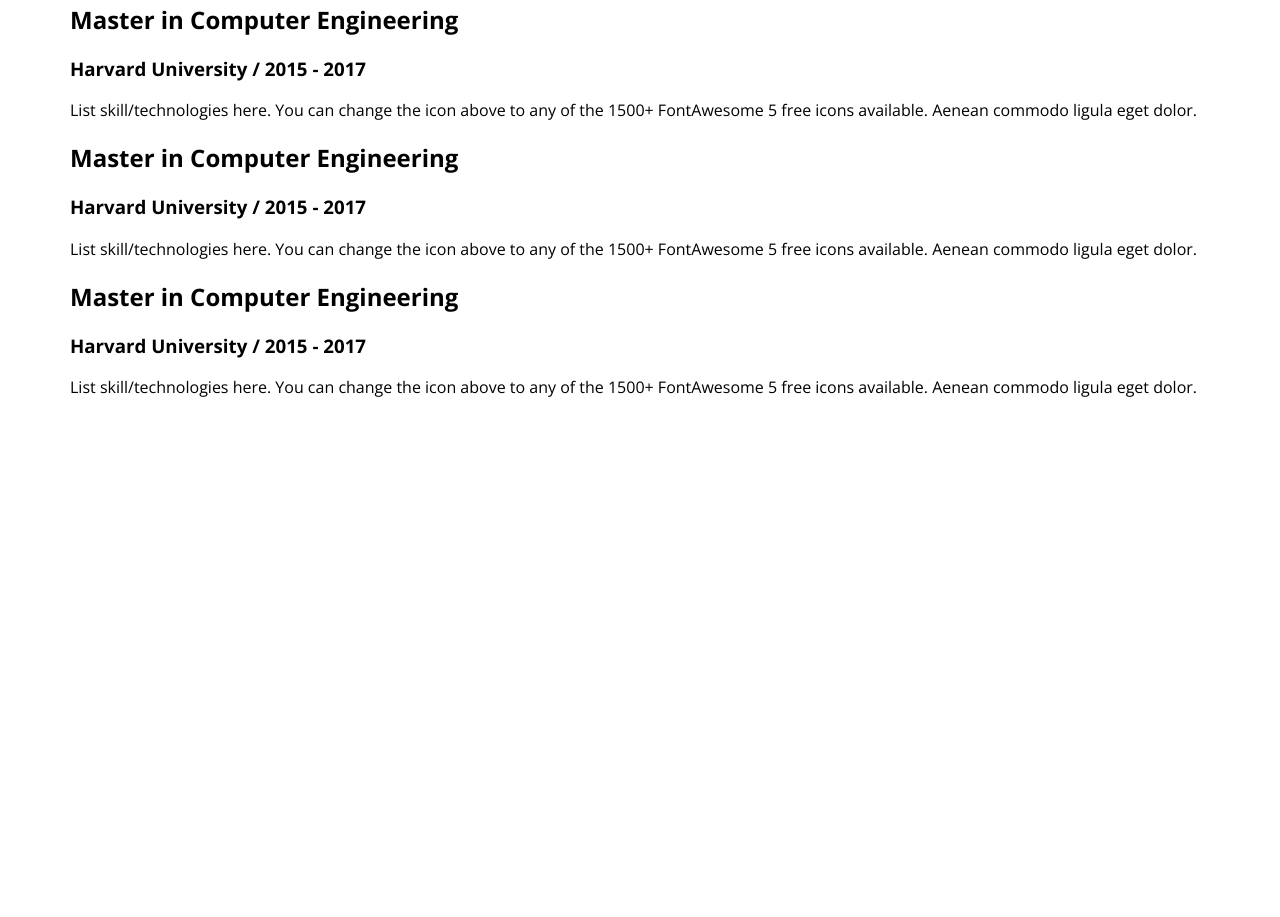
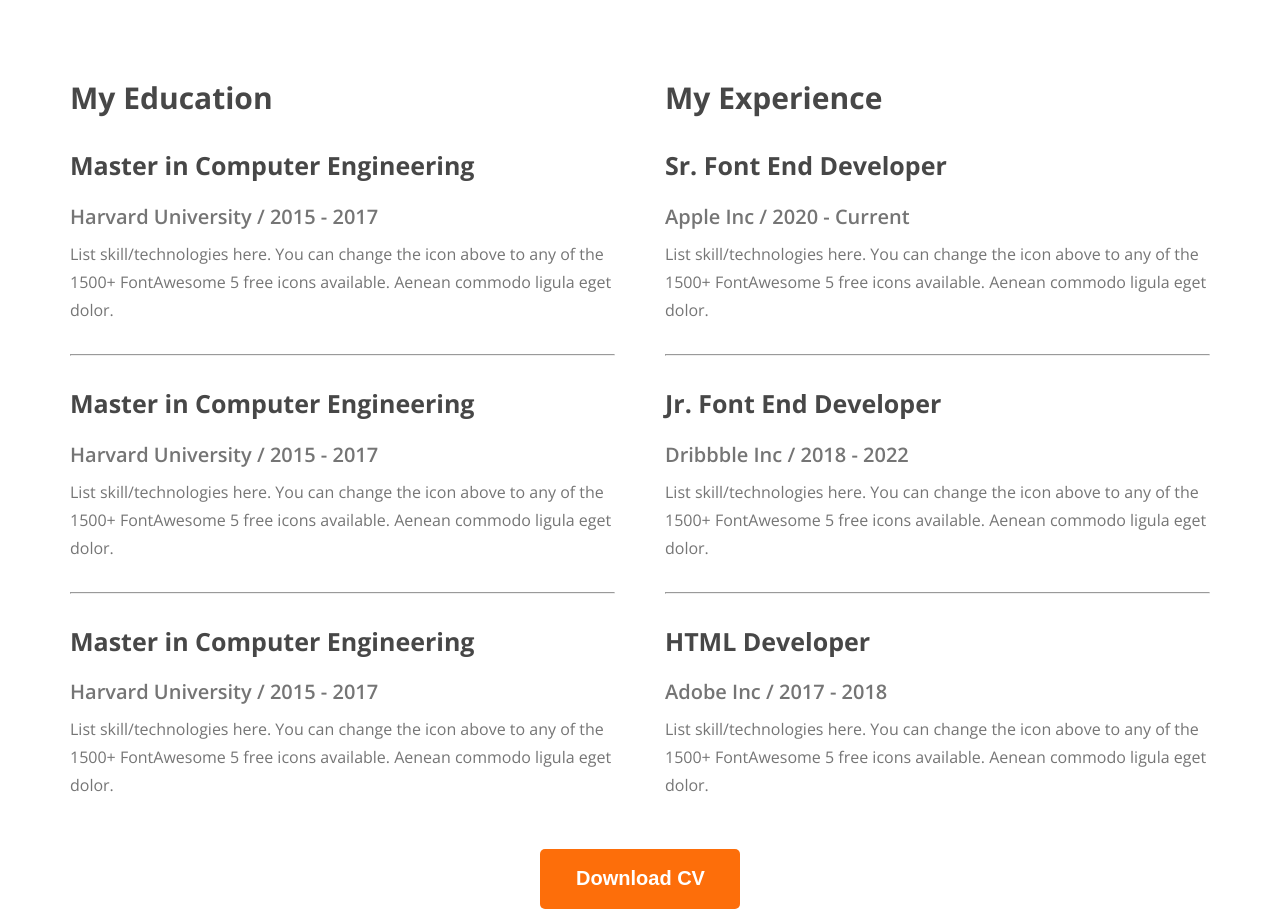
Before and after one commit to zaberpias117/web-developer-portfolio, a plain HTML site: page index.html in a window 1280 px wide. Shown: the part 2714-3631 px from the top of the page. Before the commit the page ends 3131 px from the top, so only its background shows below. Drawn offline with nearby package versions, Linux system fonts and the light colour scheme.

Commit message:
finished the resume section

```diff
--- a/Styles/portfolio.css
+++ b/Styles/portfolio.css
@@ -185,11 +185,69 @@ main {
     line-height: 28px;
     padding: 20px 33px 30px 33px;
 }
-.skill{
+
+.skill {
     box-shadow: 0px 6px 50px 0px rgba(0, 0, 0, 0.06);
     border-radius: 5px;
     background: #FFF;
 }
-main section{
+
+main section {
     margin-top: 130px;
 }
+
+/* Resume content starts from here */
+.resume-container {
+    display: flex;
+    gap: 50px;
+}
+
+.Resume-title {
+    color: #181818;
+    text-align: center;
+    font-size: 35px;
+    font-weight: 700;
+    margin-bottom: 113px;
+}
+
+.resume-column-title {
+    color: #474747;
+    font-size: 30px;
+    font-weight: 700;
+    margin-top: 0px;
+    margin-bottom: 30px;
+}
+
+.resume-item-title {
+    color: #474747;
+    font-size: 25px;
+    font-weight: 700;
+    margin-top: 0px;
+
+}
+
+.resume-item-institude {
+    color: #757575;
+    font-size: 20px;
+    font-weight: 600;
+    margin-bottom: 10px;
+}
+
+.resume-item-description {
+    color: #757575;
+    font-size: 16px;
+    font-weight: 400;
+    line-height: 28px;
+    margin-top: 0px;
+    margin-bottom: 0px;
+}
+
+hr {
+    background: #D1D1D1;
+    margin-top: 30px;
+    margin-bottom: 30px;
+}
+.download-CV{
+    text-align: center;
+    margin-top: 50px;
+}
--- a/index.html
+++ b/index.html
@@ -106,12 +106,14 @@
           <p class="resume-item-description">List skill/technologies here. You can change the icon above
             to any of the 1500+ FontAwesome 5 free icons available. Aenean commodo ligula eget dolor.</p>
         </div>
+        <hr>
         <div class="Resume-item">
           <h2 class="resume-item-title">Master in Computer Engineering</h2>
           <h3 class="resume-item-institude">Harvard University / 2015 - 2017</h3>
           <p class="resume-item-description">List skill/technologies here. You can change the icon above
             to any of the 1500+ FontAwesome 5 free icons available. Aenean commodo ligula eget dolor.</p>
         </div>
+        <hr>
         <div class="Resume-item">
           <h2 class="resume-item-title">Master in Computer Engineering</h2>
           <h3 class="resume-item-institude">Harvard University / 2015 - 2017</h3>
@@ -121,8 +123,32 @@
 
       </div>
       <div class="resume-column">
-        <h3 class="resume-column-title"></h3>
+        <h3 class="resume-column-title">My Experience</h3>
+        <!-- .Resume-item*3>h2.resume-item-title+h3.resume-item-institude+p.resume-item-description -->
+        <div class="Resume-item">
+          <h2 class="resume-item-title">Sr. Font End Developer</h2>
+          <h3 class="resume-item-institude">Apple Inc / 2020 - Current</h3>
+          <p class="resume-item-description">List skill/technologies here. You can change the icon above
+            to any of the 1500+ FontAwesome 5 free icons available. Aenean commodo ligula eget dolor.</p>
+        </div>
+        <hr>
+        <div class="Resume-item">
+          <h2 class="resume-item-title">Jr. Font End Developer</h2>
+          <h3 class="resume-item-institude">Dribbble Inc / 2018 - 2022</h3>
+          <p class="resume-item-description">List skill/technologies here. You can change the icon above
+            to any of the 1500+ FontAwesome 5 free icons available. Aenean commodo ligula eget dolor.</p>
+        </div>
+        <hr>
+        <div class="Resume-item">
+          <h2 class="resume-item-title">HTML Developer</h2>
+          <h3 class="resume-item-institude">Adobe Inc / 2017 - 2018</h3>
+          <p class="resume-item-description">List skill/technologies here. You can change the icon above
+            to any of the 1500+ FontAwesome 5 free icons available. Aenean commodo ligula eget dolor.</p>
+        </div>
       </div>
+    </div>
+    <div class="download-CV">
+      <button class="btn-primary">Download CV</button>
     </div>
   </main>
 
```
